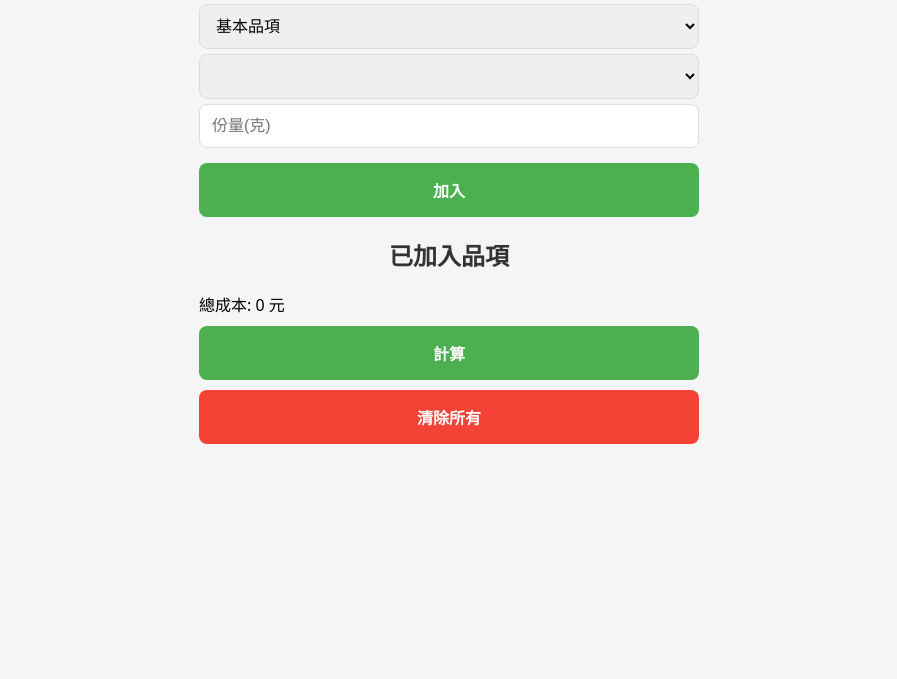
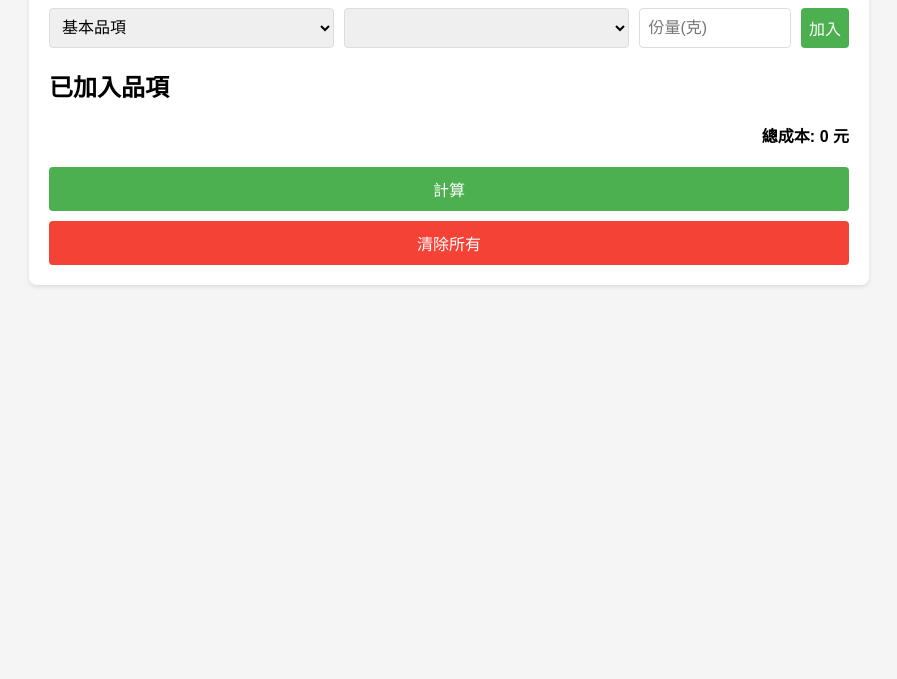
Before and after one commit to zoehsu1203/calculator, a plain HTML site: page index.html in a window 1280 px wide. Shown: the part 121-800 px from the top of the page, without its empty margins (191-1088 px from the left). Drawn offline with Linux system fonts and the light colour scheme.

Commit message:
Update styles.css
品項最後更新

```diff
--- a/styles.css
+++ b/styles.css
@@ -1,114 +1,95 @@
 body {
-    font-family: system-ui, -apple-system, sans-serif;
-    padding: 15px;
-    max-width: 500px;
-    margin: 0 auto;
-    background: #f5f5f5;
+    font-family: 'Microsoft JhengHei', sans-serif;
+    margin: 0;
+    padding: 20px;
+    background-color: #f5f5f5;
 }
 
-.calculator {
-    background: white;
+.container {
+    max-width: 800px;
+    margin: 0 auto;
+    background-color: white;
     padding: 20px;
-    border-radius: 12px;
-    box-shadow: 0 2px 8px rgba(0,0,0,0.1);
+    border-radius: 8px;
+    box-shadow: 0 2px 4px rgba(0,0,0,0.1);
 }
 
-h2 {
+h1 {
+    text-align: center;
     color: #333;
+}
+
+.input-section {
     margin-bottom: 20px;
-    text-align: center;
 }
 
 .input-group {
-    margin-bottom: 20px;
+    display: flex;
+    gap: 10px;
+    margin-bottom: 15px;
 }
 
-label {
-    display: block;
-    margin-bottom: 8px;
-    color: #555;
-    font-weight: bold;
+select, input, button {
+    padding: 8px;
+    border: 1px solid #ddd;
+    border-radius: 4px;
+    font-size: 16px;
 }
 
-select, input {
-    width: 100%;
-    padding: 12px;
-    border: 1px solid #ddd;
-    border-radius: 8px;
-    font-size: 16px;
-    margin-bottom: 5px;
-    box-sizing: border-box;
+select {
+    flex: 2;
+}
+
+input {
+    flex: 1;
+    width: 100px;
 }
 
 button {
-    width: 100%;
-    padding: 15px;
-    background: #4CAF50;
+    background-color: #4CAF50;
     color: white;
     border: none;
-    border-radius: 8px;
-    font-size: 16px;
-    font-weight: bold;
-    margin-top: 10px;
     cursor: pointer;
+    transition: background-color 0.3s;
 }
 
 button:hover {
-    background: #45a049;
+    background-color: #45a049;
+}
+
+.items-list {
+    margin-top: 20px;
+}
+
+ul {
+    list-style: none;
+    padding: 0;
+}
+
+li {
+    padding: 10px;
+    border-bottom: 1px solid #eee;
+    display: flex;
+    justify-content: space-between;
+}
+
+.total {
+    margin-top: 20px;
+    font-weight: bold;
+    text-align: right;
+}
+
+.calculate-btn, .clear-btn {
+    margin-top: 20px;
+    padding: 10px 20px;
+    width: 100%;
 }
 
 .clear-btn {
-    background: #f44336;
+    background-color: #f44336;
+    margin-top: 10px;
 }
 
 .clear-btn:hover {
-    background: #da190b;
+    background-color: #da190b;
 }
-
-.result {
-    margin-top: 20px;
-    padding: 15px;
-    background: #f8f9fa;
-    border-radius: 8px;
-    text-align: center;
-    font-size: 18px;
-    font-weight: bold;
-}
-
-.selected-items {
-    margin-bottom: 20px;
-    padding: 10px;
-    border: 1px solid #ddd;
-    border-radius: 8px;
-    min-height: 50px;
-}
-
-.selected-item {
-    display: flex;
-    justify-content: space-between;
-    align-items: center;
-    padding: 10px;
-    margin: 5px 0;
-    background: #f8f9fa;
-    border-radius: 5px;
-}
-
-.selected-item button {
-    width: auto;
-    padding: 5px 10px;
-    margin: 0 0 0 10px;
-    background: #dc3545;
-    font-size: 14px;
-}
-
-.input-section {
-    border-top: 1px solid #ddd;
-    padding-top: 20px;
-    margin-top: 20px;
-}
-
-.total-section {
-    border-top: 1px solid #ddd;
-    padding-top: 20px;
-    margin-top: 20px;
-}
```
